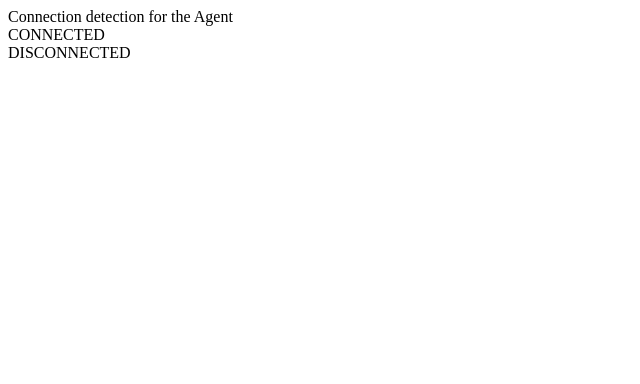
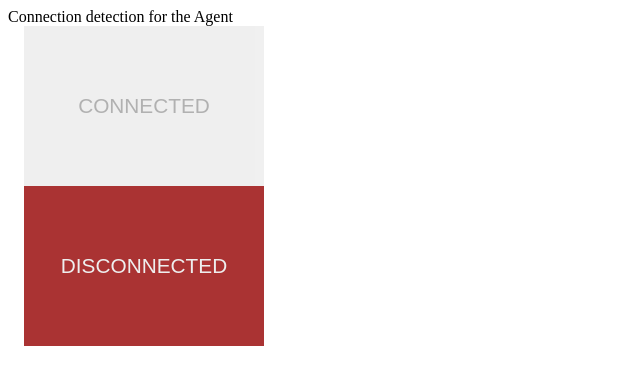
Before and after one commit to connectifi-co/testconnect, a plain HTML site: page index.html in a window 1280 px wide. Shown: the whole page, without its empty margins (0-640 px from the left). Drawn offline with Linux system fonts and the light colour scheme.

Commit message:
Update index.html

```diff
--- a/index.html
+++ b/index.html
@@ -1,7 +1,39 @@
 <html>
     <head>
-        <link rel="stylesheet" href="./styles.css">
-        <script type="module">
+
+        <style>
+            .alert {
+                width:15rem;
+                height:10rem;
+                display: flex;
+                justify-content: center;
+                align-items: center;
+                font-family: sans-serif;
+                font-size: 1.3rem;
+                margin-right:1rem;
+                margin-left:1rem;
+                background:#ccc;
+                opacity: .3;
+                transition:all .5s ease-out;
+            }
+
+            .alert.show {
+                opacity: 1;
+                transition:all .5s ease-in;
+            }
+
+            #connected.alert.show {
+                background-color: #3a3;
+                color:#eee;
+            }
+
+            #disconnected.alert.show {
+                background-color: #a33;
+                color:#eee;
+            }
+        </style>
+
+    <script type="module">
           import { createAgent } from "https://test.connectifi-interop.com/agent/main.bundle.js";
           document.addEventListener("DOMContentLoaded", async () => {
           const fdc3 = await createAgent(
@@ -33,7 +65,9 @@
           );
           });
         </script>
+
     </head>
+
     <body>
         <div class='content'>
             <div class='row description'>
```
